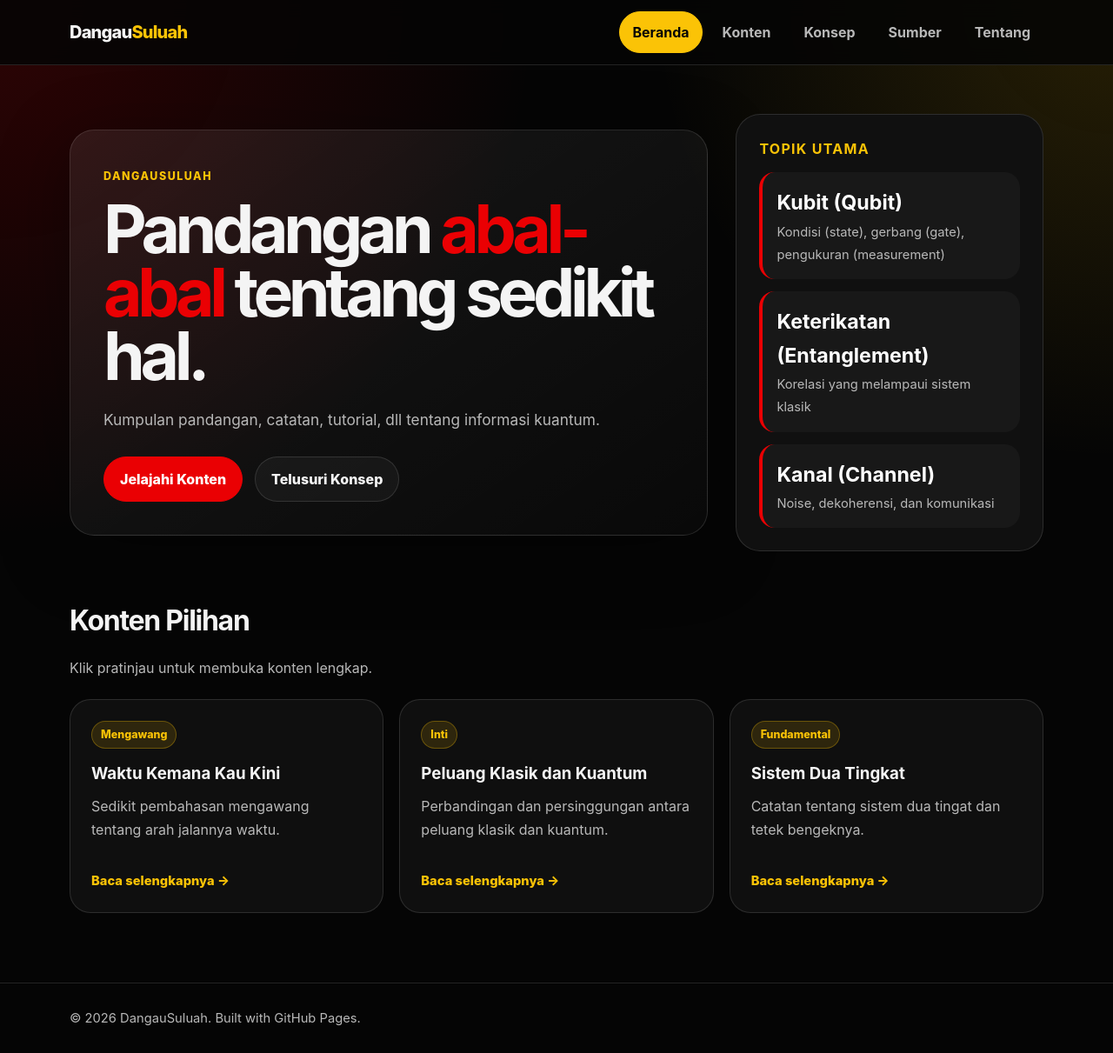
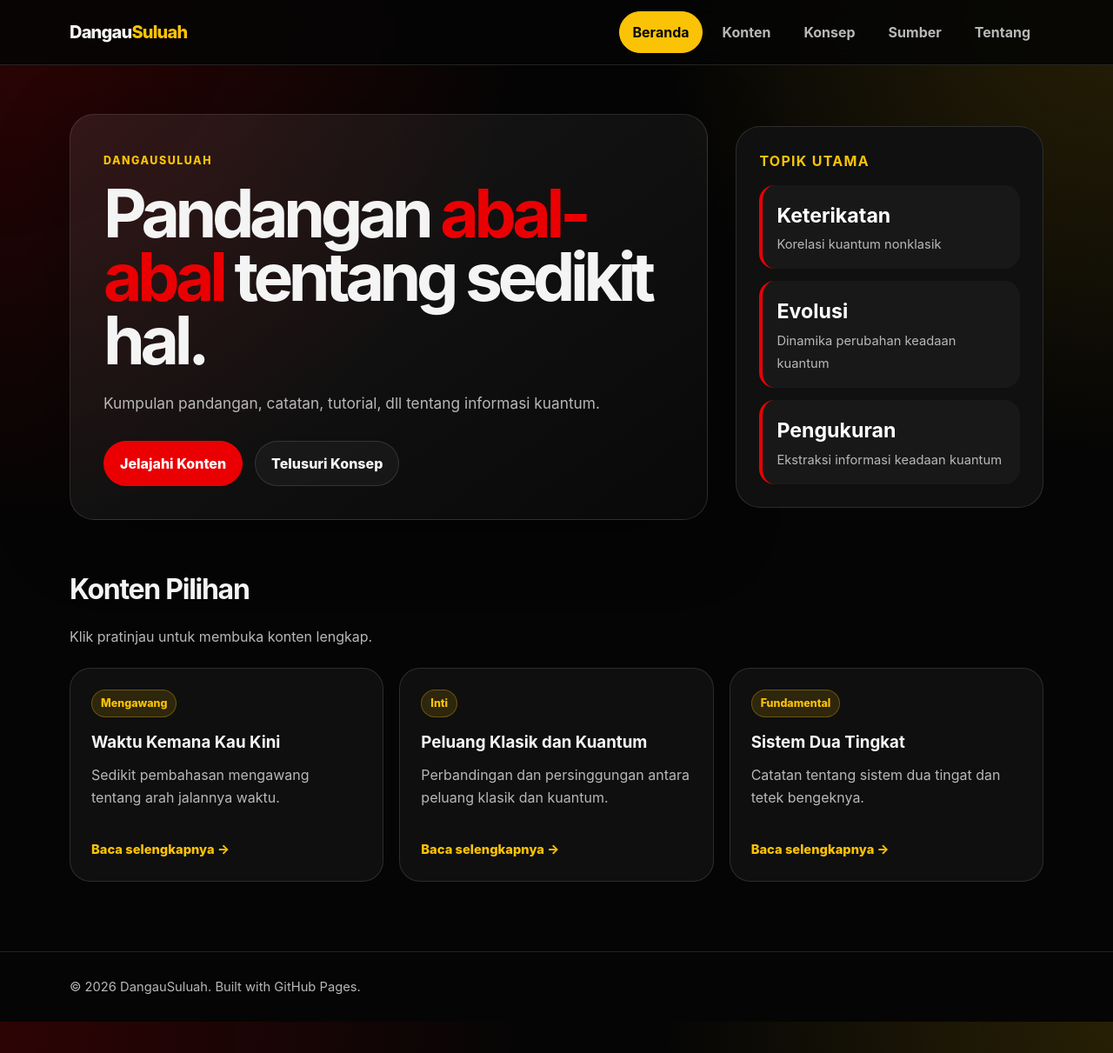
Before and after one commit to dangausuluah/dangausuluah.github.io, a Jekyll site: the page built from index.md, in a window 1280 px wide and 1211 px high. Shown: the whole window at 87% size. Built offline with Jekyll 4.4.1, drawn with Linux system fonts in a browser that asks for light colours.

Commit message:
Update index.md

```diff
--- a/index.md
+++ b/index.md
@@ -25,18 +25,18 @@ permalink: /
 
     <div class="stats">
       <div class="stat">
-        <strong>Kubit (Qubit)</strong>
-        <span>Kondisi (state), gerbang (gate), pengukuran (measurement)</span>
+        <strong>Keterikatan</strong>
+        <span>Korelasi kuantum nonklasik</span>
       </div>
 
       <div class="stat">
-        <strong>Keterikatan (Entanglement)</strong>
-        <span>Korelasi yang melampaui sistem klasik</span>
+        <strong>Evolusi</strong>
+        <span>Dinamika perubahan keadaan kuantum</span>
       </div>
 
       <div class="stat">
-        <strong>Kanal (Channel)</strong>
-        <span>Noise, dekoherensi, dan komunikasi</span>
+        <strong>Pengukuran</strong>
+        <span>Ekstraksi informasi keadaan kuantum</span>
       </div>
     </div>
   </aside>
```
